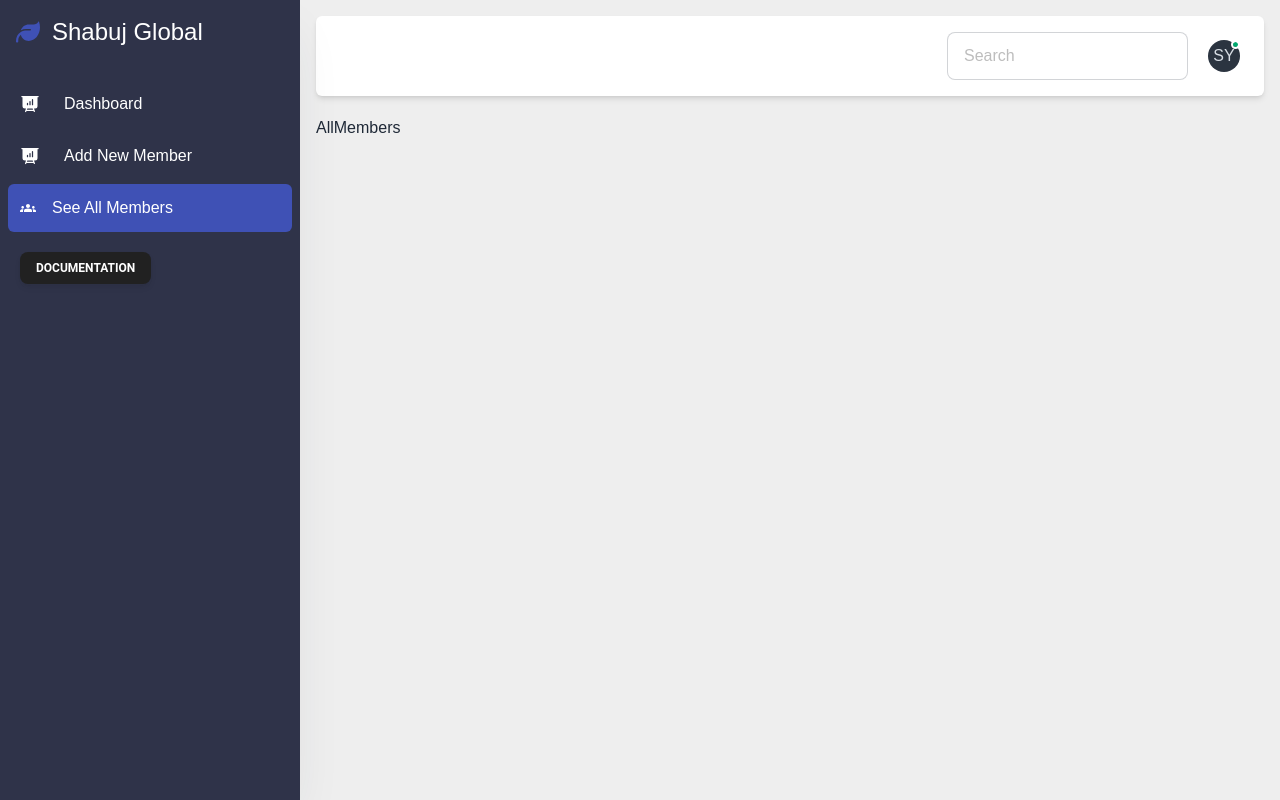
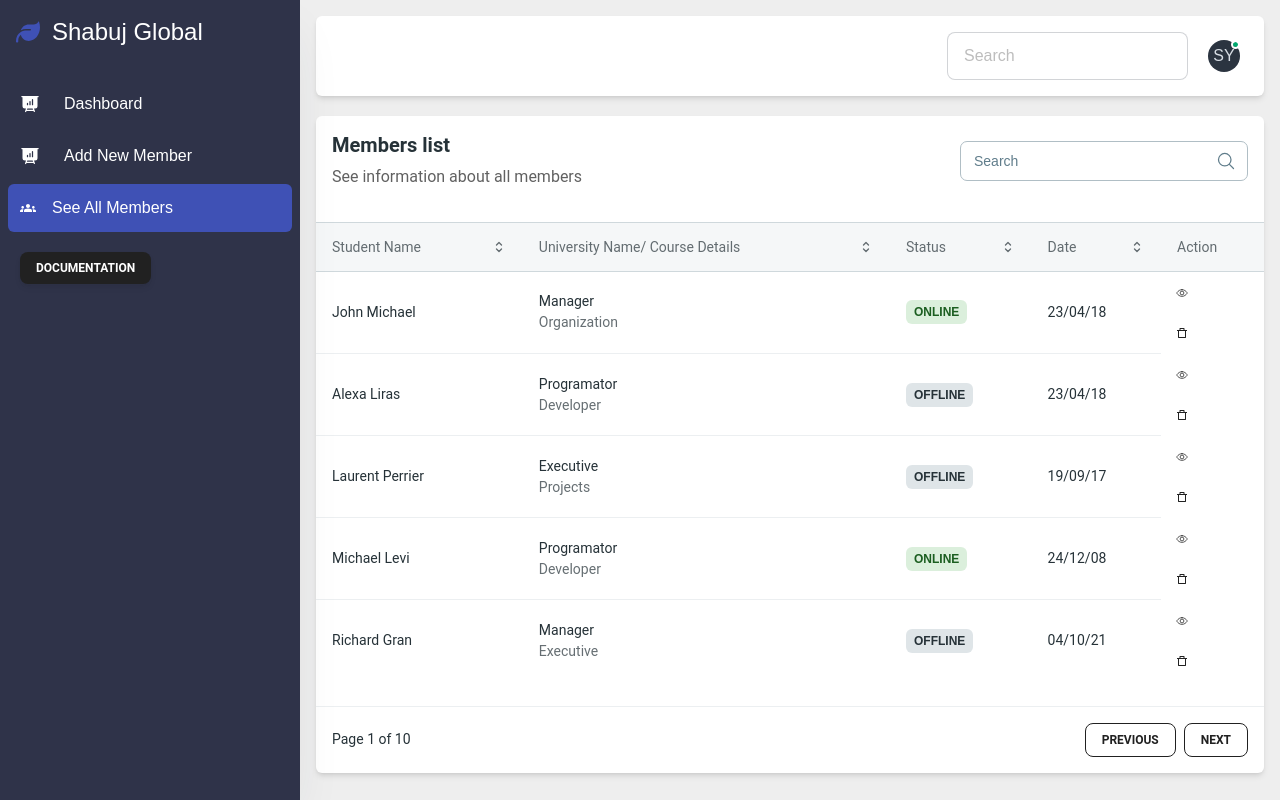
Before and after one commit to zannat20040/SGE-client, a React (Vite) app: page /dashboard/allmembers in a window 1280 px wide. Built offline with nearby package versions, Linux system fonts and the light colour scheme; no server answers.

Commit message:
All members pg added

```diff
--- a/package.json
+++ b/package.json
@@ -10,7 +10,9 @@
     "preview": "vite preview"
   },
   "dependencies": {
+    "@heroicons/react": "^2.1.4",
     "@material-tailwind/react": "^2.1.9",
+    "axios": "^1.7.2",
     "firebase": "^10.12.3",
     "localforage": "^1.10.0",
     "match-sorter": "^6.3.4",
--- /dev/null
+++ b/src/Hooks/useAxiosPublic.jsx
@@ -0,0 +1,11 @@
+import axios from "axios";
+
+const axiosPublic = axios.create({
+  baseURL: "http://localhost:5000",
+});
+
+const useAxiosPublic = () => {
+  return axiosPublic;
+};
+
+export default useAxiosPublic;
--- a/src/Member Dashboard/AllMembers.jsx
+++ b/src/Member Dashboard/AllMembers.jsx
@@ -1,7 +1,224 @@
-import React from 'react'
+import React from "react";
+import { RiDeleteBin7Line } from "react-icons/ri";
+import { IoEyeOutline } from "react-icons/io5";
+import {
+  MagnifyingGlassIcon,
+  ChevronUpDownIcon,
+} from "@heroicons/react/24/outline";
+import { PencilIcon, UserPlusIcon } from "@heroicons/react/24/solid";
+import {
+  Card,
+  CardHeader,
+  Input,
+  Typography,
+  Button,
+  CardBody,
+  Chip,
+  CardFooter,
+  Tabs,
+  TabsHeader,
+  Tab,
+  Avatar,
+  IconButton,
+  Tooltip,
+} from "@material-tailwind/react";
+import { Link } from "react-router-dom";
+
+const TABLE_HEAD = [
+  "Student Name",
+  "University Name/ Course Details",
+  "Status",
+  "Date",
+  "Action",
+];
+
+const TABLE_ROWS = [
+  {
+    img: "https://demos.creative-tim.com/test/corporate-ui-dashboard/assets/img/team-3.jpg",
+    name: "John Michael",
+    email: "john@creative-tim.com",
+    job: "Manager",
+    org: "Organization",
+    online: true,
+    date: "23/04/18",
+  },
+  {
+    img: "https://demos.creative-tim.com/test/corporate-ui-dashboard/assets/img/team-2.jpg",
+    name: "Alexa Liras",
+    email: "alexa@creative-tim.com",
+    job: "Programator",
+    org: "Developer",
+    online: false,
+    date: "23/04/18",
+  },
+  {
+    img: "https://demos.creative-tim.com/test/corporate-ui-dashboard/assets/img/team-1.jpg",
+    name: "Laurent Perrier",
+    email: "laurent@creative-tim.com",
+    job: "Executive",
+    org: "Projects",
+    online: false,
+    date: "19/09/17",
+  },
+  {
+    img: "https://demos.creative-tim.com/test/corporate-ui-dashboard/assets/img/team-4.jpg",
+    name: "Michael Levi",
+    email: "michael@creative-tim.com",
+    job: "Programator",
+    org: "Developer",
+    online: true,
+    date: "24/12/08",
+  },
+  {
+    img: "https://demos.creative-tim.com/test/corporate-ui-dashboard/assets/img/team-5.jpg",
+    name: "Richard Gran",
+    email: "richard@creative-tim.com",
+    job: "Manager",
+    org: "Executive",
+    online: false,
+    date: "04/10/21",
+  },
+];
 
 export default function AllMembers() {
   return (
-    <div>AllMembers</div>
-  )
+    <Card className="w-full shadow-md rounded-md">
+      <CardHeader floated={false} shadow={false} className="rounded-none">
+        <div className="mb-8 flex items-center justify-between gap-8">
+          <div>
+            <Typography variant="h5" color="blue-gray">
+              Members list
+            </Typography>
+            <Typography color="gray" className="mt-1 font-normal">
+              See information about all members
+            </Typography>
+          </div>
+          <div className="w-full md:w-72">
+            <Input
+              label="Search"
+              icon={<MagnifyingGlassIcon className="h-5 w-5" />}
+            />
+          </div>
+        </div>
+      </CardHeader>
+      <CardBody className="overflow-scroll px-0 pt-0">
+        <table className="w-full min-w-max table-auto text-left">
+          <thead>
+            <tr>
+              {TABLE_HEAD.map((head, index) => (
+                <th
+                  key={head}
+                  className="cursor-pointer border-y border-blue-gray-100 bg-blue-gray-50/50 p-4 transition-colors hover:bg-blue-gray-50"
+                >
+                  <Typography
+                    variant="small"
+                    color="blue-gray"
+                    className="flex items-center justify-between gap-2 font-normal leading-none opacity-70"
+                  >
+                    {head}{" "}
+                    {index !== TABLE_HEAD.length - 1 && (
+                      <ChevronUpDownIcon strokeWidth={2} className="h-4 w-4" />
+                    )}
+                  </Typography>
+                </th>
+              ))}
+            </tr>
+          </thead>
+          <tbody>
+            {TABLE_ROWS.map(
+              ({ img, name, email, job, org, online, date }, index) => {
+                const isLast = index === TABLE_ROWS.length - 1;
+                const classes = isLast
+                  ? "p-4"
+                  : "p-4 border-b border-blue-gray-50";
+
+                return (
+                  <tr key={name}>
+                    <td className={classes}>
+                      <div className="flex items-center gap-3">
+                        <div className="flex flex-col">
+                          <Typography
+                            variant="small"
+                            color="blue-gray"
+                            className="font-normal"
+                          >
+                            {name}
+                          </Typography>
+                        </div>
+                      </div>
+                    </td>
+                    <td className={classes}>
+                      <div className="flex flex-col">
+                        <Typography
+                          variant="small"
+                          color="blue-gray"
+                          className="font-normal"
+                        >
+                          {job}
+                        </Typography>
+                        <Typography
+                          variant="small"
+                          color="blue-gray"
+                          className="font-normal opacity-70"
+                        >
+                          {org}
+                        </Typography>
+                      </div>
+                    </td>
+                    <td className={classes}>
+                      <div className="w-max">
+                        <Chip
+                          variant="ghost"
+                          size="sm"
+                          value={online ? "online" : "offline"}
+                          color={online ? "green" : "blue-gray"}
+                        />
+                      </div>
+                    </td>
+                    <td className={classes}>
+                      <Typography
+                        variant="small"
+                        color="blue-gray"
+                        className="font-normal"
+                      >
+                        {date}
+                      </Typography>
+                    </td>
+                    <td className={`flex flex-col ${{ classes }}`}>
+                      <Link to={`/dashboard/allmembers/${name}`}>
+                        <Tooltip content="See details">
+                          <IconButton variant="text">
+                            <IoEyeOutline className="h-3 w-3" />
+                          </IconButton>
+                        </Tooltip>
+                      </Link>
+
+                      <Tooltip content="Delete member">
+                        <IconButton variant="text">
+                          <RiDeleteBin7Line className="h-3 w-3" />
+                        </IconButton>
+                      </Tooltip>
+                    </td>
+                  </tr>
+                );
+              }
+            )}
+          </tbody>
+        </table>
+      </CardBody>
+      <CardFooter className="flex items-center justify-between border-t border-blue-gray-50 p-4">
+        <Typography variant="small" color="blue-gray" className="font-normal">
+          Page 1 of 10
+        </Typography>
+        <div className="flex gap-2">
+          <Button variant="outlined" size="sm">
+            Previous
+          </Button>
+          <Button variant="outlined" size="sm">
+            Next
+          </Button>
+        </div>
+      </CardFooter>
+    </Card>
+  );
 }
--- /dev/null
+++ b/src/Member Dashboard/MemberDetails.jsx
@@ -0,0 +1,7 @@
+import React from 'react'
+
+export default function MemberDetails() {
+  return (
+    <div>MemberDetails</div>
+  )
+}
--- a/src/Member Dashboard/NewMember.jsx
+++ b/src/Member Dashboard/NewMember.jsx
@@ -1,5 +1,4 @@
 import React, { useState } from "react";
-import { Select, Option } from "@material-tailwind/react";
 
 export default function NewMember() {
   const HandleNewMemberAdd = (e) => {
@@ -39,7 +38,6 @@
           </label>
           <input
             type="text"
-            placeholder="text"
             className="input input-bordered border focus:border-indigo-500 focus:border-2 focus:outline-0  border-gray-300 "
             required
             name="firstName"
@@ -51,7 +49,6 @@
           </label>
           <input
             type="text"
-            placeholder="email"
             className="input input-bordered border focus:border-indigo-500 focus:border-2 focus:outline-0  border-gray-300 "
             required
             name="lastName"
@@ -65,7 +62,6 @@
           </label>
           <input
             type="email"
-            placeholder="email"
             className="input input-bordered border focus:border-indigo-500 focus:border-2 focus:outline-0  border-gray-300 "
             required
             name="email"
@@ -77,7 +73,6 @@
           </label>
           <input
             type="number"
-            placeholder="email"
             className="input input-bordered border focus:border-indigo-500 focus:border-2 focus:outline-0  border-gray-300 "
             required
             name="primeNumber"
@@ -89,7 +84,6 @@
           </label>
           <input
             type="number"
-            placeholder="email"
             className="input input-bordered border focus:border-indigo-500 focus:border-2 focus:outline-0  border-gray-300 "
             required
             name="wpnumber"
```
Also changed, not shown: src/Component/SignupLayout.jsx (+7 -7 lines), src/Layout/Signup.jsx (+32 -17 lines), src/Routes.jsx (+7 -1 lines), src/Component/Dashboard/MemberTabs.jsx (added), 1 other file (tests, documents, lock files or other folders).
